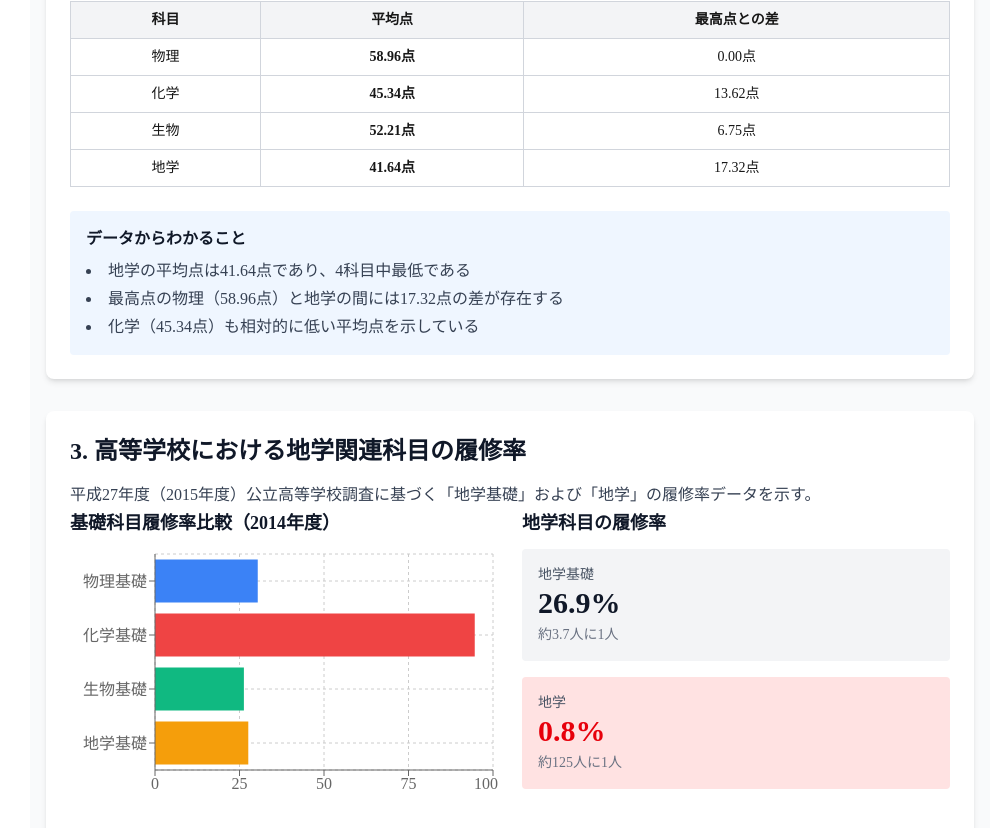
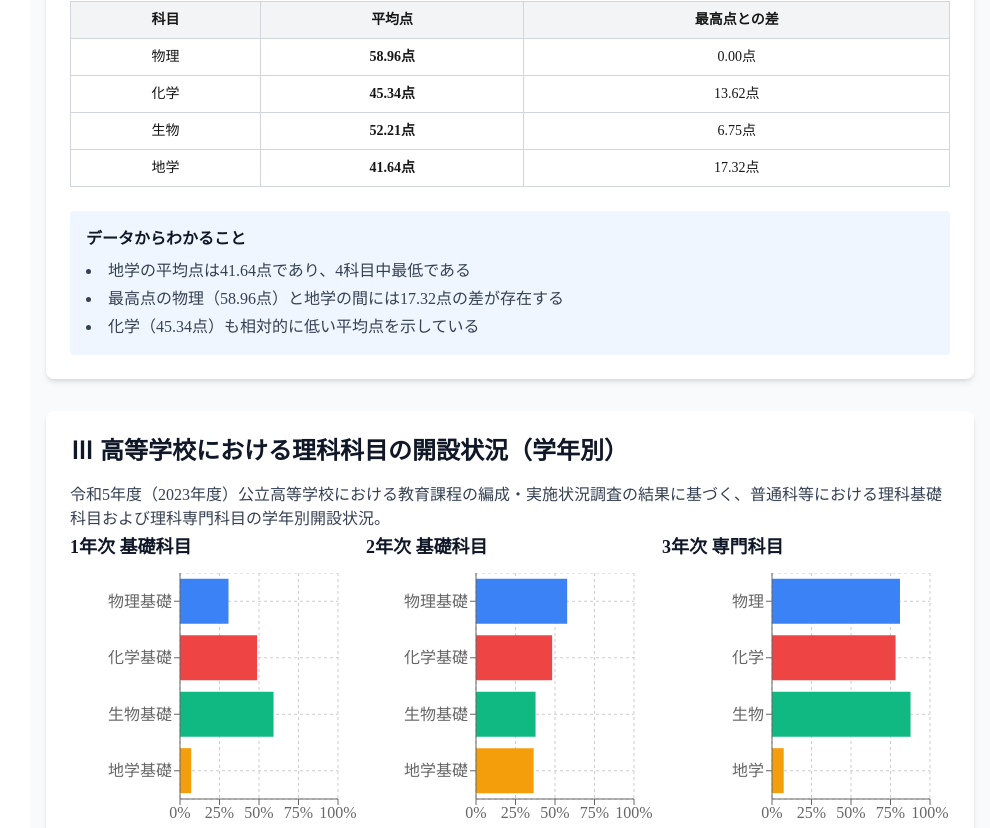
Before and after one commit to AlgxNef/Introductory-Earth-Science, a Next.js app: page /about in a window 1280 px wide. Shown: the part 1959-2787 px from the top of the page, without its empty margins (290-1280 px from the left). Built offline with nearby package versions, Linux system fonts and the light colour scheme.

Commit message:
Updated Pages

```diff
--- a/src/app/about/page.tsx
+++ b/src/app/about/page.tsx
@@ -33,6 +33,42 @@ const GeoscienceEducationAnalysis = () => {
     { subject: '生物基礎', rate: 26.3 },
     { subject: '地学基礎', rate: 27.6 },
   ];
+
+	// 令和5年度公立高等学校における教育課程の編成・実施状況調査の結果について（全日制・普通科等）より作成
+	// 参照: https://www.mext.go.jp/content/20240626-mxt_kyoiku01-000036713_02.pdf
+
+	const basicSubjectsOffering1 = [
+		{ subject: '物理基礎', rate: 30.7 },
+		{ subject: '化学基礎', rate: 48.8 },
+		{ subject: '生物基礎', rate: 59.2 },
+		{ subject: '地学基礎', rate: 7.1 },
+	];
+
+	const basicSubjectsOffering2 = [
+		{ subject: '物理基礎', rate: 57.7 },
+		{ subject: '化学基礎', rate: 48.2 },
+		{ subject: '生物基礎', rate: 37.7 },
+		{ subject: '地学基礎', rate: 36.5 },
+	];
+
+	const specializedSubjectsOffering3 = [
+		{ subject: '物理', rate: 81.0 },
+		{ subject: '化学', rate: 78.2 },
+		{ subject: '生物', rate: 87.7 },
+		{ subject: '地学', rate: 7.4 },
+	];
+
+	const gradeOfferingData = [
+		{ subject: '物理基礎', grade1: 30.7, grade2: 57.7, grade3: 9.2 },
+		{ subject: '化学基礎', grade1: 48.8, grade2: 48.2, grade3: 15.0 },
+		{ subject: '生物基礎', grade1: 59.2, grade2: 37.7, grade3: 18.1 },
+		{ subject: '地学基礎', grade1: 7.1, grade2: 36.5, grade3: 15.6 },
+		{ subject: '物理', grade1: 0.0, grade2: 43.3, grade3: 81.0 },
+		{ subject: '化学', grade1: 0.0, grade2: 57.7, grade3: 78.2 },
+		{ subject: '生物', grade1: 0.0, grade2: 47.5, grade3: 87.7 },
+		{ subject: '地学', grade1: 0.0, grade2: 1.5, grade3: 7.4 },
+	];
+
 	const nationalUniversityGeo = [
 		["北海道大学", "https://www.hokudai.ac.jp/admission/faculty/general/"],
 		["弘前大学", "https://nyushi.hirosaki-u.ac.jp/faculty/requirements/"],
@@ -342,11 +378,11 @@ const nlinkElementsCommonGeo = nationalUniversityCommonGeo.map(([name, url], ind
     <div className="min-h-screen bg-gray-50 dark:bg-gray-900">
       <div className="max-w-6xl mx-auto px-4 py-12">
         <header className="mb-12">
-          <h1 className="text-4xl font-bold text-slate-900 text-center mb-4">
+          <h1 className="text-4xl font-bold text-slate-900 text-center mb-4 dark:text-gray-400">
             「地学」の現状
           </h1>
           <p className="text-lg text-gray-600 dark:text-gray-400">
-						　「地学」は「地球科学」の略称であり，地球を構成する物質（鉱物、岩石）から、大気、海洋、地球内部構造、さらには地球環境に影響を与える宇宙（天文学）まで、地球科学全般にわたる分野を対象とする学問である。「理系地学」とは，主として国公立大学の理系学部を受験する際に選択可能な，高校理科の専門科目「地学」を指す。現在，「地学」という語は主に文系志望者が選択する「地学基礎」の文脈で使用されるケースが多い。したがって専門科目としての地学を呼称する場合，物理や化学，生物と違って大学入学における受験者数が少ないため，地学基礎と区別する目的で「理系地学」と呼ばれることが多い。
+						　「地学」は「地球科学」の略称であり，地球を構成する物質（鉱物、岩石）から、大気、海洋、地球内部構造、さらには地球環境に影響を与える宇宙（天文学）まで、地球科学全般にわたる分野を対象とする学問である。「理系地学」とは，主として国公立大学の理系学部を受験する際に選択可能な，高校理科の専門科目「地学」を指す。現在，物理や化学，生物と違って大学入学における受験者数が少ないため，「地学」という語は主に文系志望者が選択する「地学基礎」の文脈で使用されるケースが多い。したがって専門科目としての地学を呼称する場合，地学基礎と区別する目的で「理系地学」と呼ばれる。
 					</p>
           <p className="text-lg text-gray-600 dark:text-gray-400">
             　以下では高等学校および大学入試における地学教育の定量的評価を行った。教科を選択することができる高等学校における教育・選択のあり方，あるいは大学入試の実情は，直接的に大学における地球ないし海洋・大気・宇宙に関わる研究への意識，または現実社会において地球に関わる定量的なものの見方に関連し得る。あくまで様々な要素が重なったということを念頭におく必要があるが，次のような分析が得られる。
@@ -487,24 +523,25 @@ const nlinkElementsCommonGeo = nationalUniversityCommonGeo.map(([name, url], ind
         {/* セクション3: 高校における履修率 */}
 				<section className="bg-white dark:bg-gray-800 rounded-lg shadow-md p-6 mb-8">
 					<h2 className="text-2xl font-semibold text-gray-900 dark:text-gray-100 mb-4">
-            3. 高等学校における地学関連科目の履修率
+						Ⅲ 高等学校における理科科目の開設状況（学年別）
 					</h2>
 					<p className="text-gray-700 dark:text-gray-300 mb-6">
-            平成27年度（2015年度）公立高等学校調査に基づく「地学基礎」および「地学」の履修率データを示す。
+						令和5年度（2023年度）公立高等学校における教育課程の編成・実施状況調査の結果に基づく、普通科等における理科基礎科目および理科専門科目の学年別開設状況。
 					</p>
 
-          <div className="grid md:grid-cols-2 gap-6 mb-6">
+					<div className="grid md:grid-cols-3 gap-2 mb-6">
 						<div>
-              <h3 className="text-lg font-semibold text-gray-900 dark:text-gray-100 mb-3">基礎科目履修率比較（2014年度）</h3>
+							<h3 className="text-lg font-semibold text-gray-900 dark:text-gray-100 mb-3">1年次 基礎科目</h3>
 							<div className="h-64">
 								<ResponsiveContainer width="100%" height="100%">
-                  <BarChart data={basicSubjectsComparison} layout="vertical">
+									<BarChart data={basicSubjectsOffering1} layout="vertical" margin={{ left: 10, right: 20 }}>
 										<CartesianGrid strokeDasharray="3 3" />
-                    <XAxis type="number" domain={[0, 100]} />
-                    <YAxis type="category" dataKey="subject" width={80} />
-                    <Tooltip />
-										<Bar dataKey="rate" name="履修率(%)">
-											{basicSubjectsComparison.map((entry, index) => (
+										<XAxis type="number" domain={[0, 100]} tickFormatter={(value) => `${value}%`} />
+										<YAxis type="category" dataKey="subject" width={100} />
+										<Tooltip formatter={(value: number) => [`${value}%`, '開設率']} />
+										<Bar dataKey="rate" name="開設率(%)">
+											{basicSubjectsOffering1.map((entry, index) => (
+												// 基礎科目を地学基礎を強調する色分けに調整
 												<Cell key={`cell-${index}`} fill={COLORS[index]} />
 											))}
 										</Bar>
@@ -514,18 +551,42 @@ const nlinkElementsCommonGeo = nationalUniversityCommonGeo.map(([name, url], ind
 						</div>
 
 						<div>
-              <h3 className="text-lg font-semibold text-gray-900 dark:text-gray-100 mb-3">地学科目の履修率</h3>
-              <div className="space-y-4">
-                <div className="p-4 bg-gray-100 dark:bg-gray-700 rounded">
-                  <div className="text-sm text-gray-600 dark:text-gray-400">地学基礎</div>
-                  <div className="text-3xl font-bold text-gray-900 dark:text-gray-100">26.9%</div>
-                  <div className="text-sm text-gray-500 dark:text-gray-500 mt-1">約3.7人に1人</div>
+							<h3 className="text-lg font-semibold text-gray-900 dark:text-gray-100 mb-3">2年次 基礎科目</h3>
+							<div className="h-64">
+								<ResponsiveContainer width="100%" height="100%">
+									<BarChart data={basicSubjectsOffering2} layout="vertical" margin={{ left: 10, right: 20 }}>
+										<CartesianGrid strokeDasharray="3 3" />
+										<XAxis type="number" domain={[0, 100]} tickFormatter={(value) => `${value}%`} />
+										<YAxis type="category" dataKey="subject" width={100} />
+										<Tooltip formatter={(value: number) => [`${value}%`, '開設率']} />
+										<Bar dataKey="rate" name="開設率(%)">
+											{basicSubjectsOffering2.map((entry, index) => (
+												// 基礎科目を地学基礎を強調する色分けに調整
+												<Cell key={`cell-${index}`} fill={COLORS[index]} />
+											))}
+										</Bar>
+									</BarChart>
+								</ResponsiveContainer>
 							</div>
-                <div className="p-4 bg-red-100 dark:bg-red-900/20 rounded">
-                  <div className="text-sm text-gray-600 dark:text-gray-400">地学</div>
-                  <div className="text-3xl font-bold text-red-600 dark:text-red-400">0.8%</div>
-                  <div className="text-sm text-gray-500 dark:text-gray-500 mt-1">約125人に1人</div>
 						</div>
+
+						<div>
+							<h3 className="text-lg font-semibold text-gray-900 dark:text-gray-100 mb-3">3年次 専門科目</h3>
+							<div className="h-64">
+								<ResponsiveContainer width="100%" height="100%">
+									<BarChart data={specializedSubjectsOffering3} layout="vertical" margin={{ left: 10, right: 20 }}>
+										<CartesianGrid strokeDasharray="3 3" />
+										<XAxis type="number" domain={[0, 100]} tickFormatter={(value) => `${value}%`} />
+										<YAxis type="category" dataKey="subject" width={100} />
+										<Tooltip formatter={(value: number) => [`${value}%`, '開設率']} />
+										<Bar dataKey="rate" name="開設率(%)">
+											{specializedSubjectsOffering3.map((entry, index) => (
+												// 基礎科目を地学基礎を強調する色分けに調整
+												<Cell key={`cell-${index}`} fill={COLORS[index]} />
+											))}
+										</Bar>
+									</BarChart>
+								</ResponsiveContainer>
 							</div>
 						</div>
 					</div>
@@ -533,36 +594,33 @@ const nlinkElementsCommonGeo = nationalUniversityCommonGeo.map(([name, url], ind
 					<div className="overflow-x-auto">
 						<table className="w-full text-sm border-collapse">
 							<caption className="text-left text-gray-600 dark:text-gray-400 mb-2 text-xs">
-                表：理科基礎科目履修率の比較（2014年度データ）
+								表：理科科目開設状況の学年別比較（2023年度入学者対象データ）
 							</caption>
 							<thead className="bg-gray-100 dark:bg-gray-700">
 								<tr>
-                  <th className="border border-gray-300 dark:border-gray-600 p-2">科目</th>
-                  <th className="border border-gray-300 dark:border-gray-600 p-2">履修率</th>
-                  <th className="border border-gray-300 dark:border-gray-600 p-2">地学基礎との差</th>
+									<th className="border border-gray-300 dark:border-gray-600 p-2 text-left">科目</th>
+									<th className="border border-gray-300 dark:border-gray-600 p-2">1年次 開設率 (%)</th>
+									<th className="border border-gray-300 dark:border-gray-600 p-2">2年次 開設率 (%)</th>
+									<th className="border border-gray-300 dark:border-gray-600 p-2">3年次 開設率 (%)</th>
 								</tr>
 							</thead>
 							<tbody>
-                <tr className="text-center">
-                  <td className="border border-gray-300 dark:border-gray-600 p-2">化学基礎</td>
-                  <td className="border border-gray-300 dark:border-gray-600 p-2">94.6%</td>
-                  <td className="border border-gray-300 dark:border-gray-600 p-2">+67.0ポイント</td>
+								{gradeOfferingData.map((item, index) => (
+									<tr key={item.subject} className="text-center hover:bg-gray-50 dark:hover:bg-gray-700/50">
+										<td className={`border border-gray-300 dark:border-gray-600 p-2 text-left font-semibold ${item.subject.includes('基礎') || item.subject.includes('人間生活') ? 'bg-blue-50/50 dark:bg-blue-900/20' : ''}`}>
+											{item.subject}
+										</td>
+										<td className="border border-gray-300 dark:border-gray-600 p-2">
+											{item.grade1}%
+										</td>
+										<td className="border border-gray-300 dark:border-gray-600 p-2">
+											{item.grade2}%
+										</td>
+										<td className="border border-gray-300 dark:border-gray-600 p-2">
+											{item.grade3}%
+										</td>
 									</tr>
-                <tr className="text-center">
-                  <td className="border border-gray-300 dark:border-gray-600 p-2">物理基礎</td>
-                  <td className="border border-gray-300 dark:border-gray-600 p-2">30.4%</td>
-                  <td className="border border-gray-300 dark:border-gray-600 p-2">+2.8ポイント</td>
-                </tr>
-                <tr className="text-center">
-                  <td className="border border-gray-300 dark:border-gray-600 p-2">地学基礎</td>
-                  <td className="border border-gray-300 dark:border-gray-600 p-2">27.6%</td>
-                  <td className="border border-gray-300 dark:border-gray-600 p-2">—</td>
-                </tr>
-                <tr className="text-center">
-                  <td className="border border-gray-300 dark:border-gray-600 p-2">生物基礎</td>
-                  <td className="border border-gray-300 dark:border-gray-600 p-2">26.3%</td>
-                  <td className="border border-gray-300 dark:border-gray-600 p-2">-1.3ポイント</td>
-                </tr>
+								))}
 							</tbody>
 						</table>
 					</div>
@@ -570,9 +628,15 @@ const nlinkElementsCommonGeo = nationalUniversityCommonGeo.map(([name, url], ind
 					<div className="mt-6 p-4 bg-blue-50 dark:bg-blue-900/20 rounded">
 						<h3 className="font-semibold text-gray-900 dark:text-gray-100 mb-2">データからわかること</h3>
 						<ul className="list-disc list-inside text-gray-700 dark:text-gray-300 space-y-1">
-              <li>化学基礎の履修率94.6%に対し、地学基礎は27.6%と約3.4倍の差が存在する</li>
-              <li>専門科目「地学」の履修率0.8%は、基礎科目「地学基礎」の履修率26.9%の約1/34に相当する</li>
-              <li>2015年度データでも地学の履修率は0.8%であり、時系列的に改善が見られない</li>
+							<li>
+								1年次における基礎科目の開設状況は「生物基礎」（{basicSubjectsOffering1.find(d => d.subject === '生物基礎')?.rate}％）が最も高く、「地学基礎」（{basicSubjectsOffering1.find(d => d.subject === '地学基礎')?.rate}％）が最も低い。
+							</li>
+							<li>
+								特に1年次での「生物基礎」と「地学基礎」の開設率には、約{((basicSubjectsOffering1.find(d => d.subject === '生物基礎')?.rate || 0) / (basicSubjectsOffering1.find(d => d.subject === '地学基礎')?.rate || 1)).toFixed(1)}倍の大きな差がある。
+							</li>
+							<li>
+								専門科目である「物理」「化学」「生物」は主に2年次以降に開設されるが、「地学」の開設率は最も高い3年次でも{gradeOfferingData.find(d => d.subject === '地学')?.grade3}%と、他の専門科目と比べて極端に低い。
+							</li>
 						</ul>
 					</div>
 				</section>
```
Also changed, not shown: 1 other file (tests, documents, lock files or other folders). Lines whose indentation alone changed are shown as unchanged.
